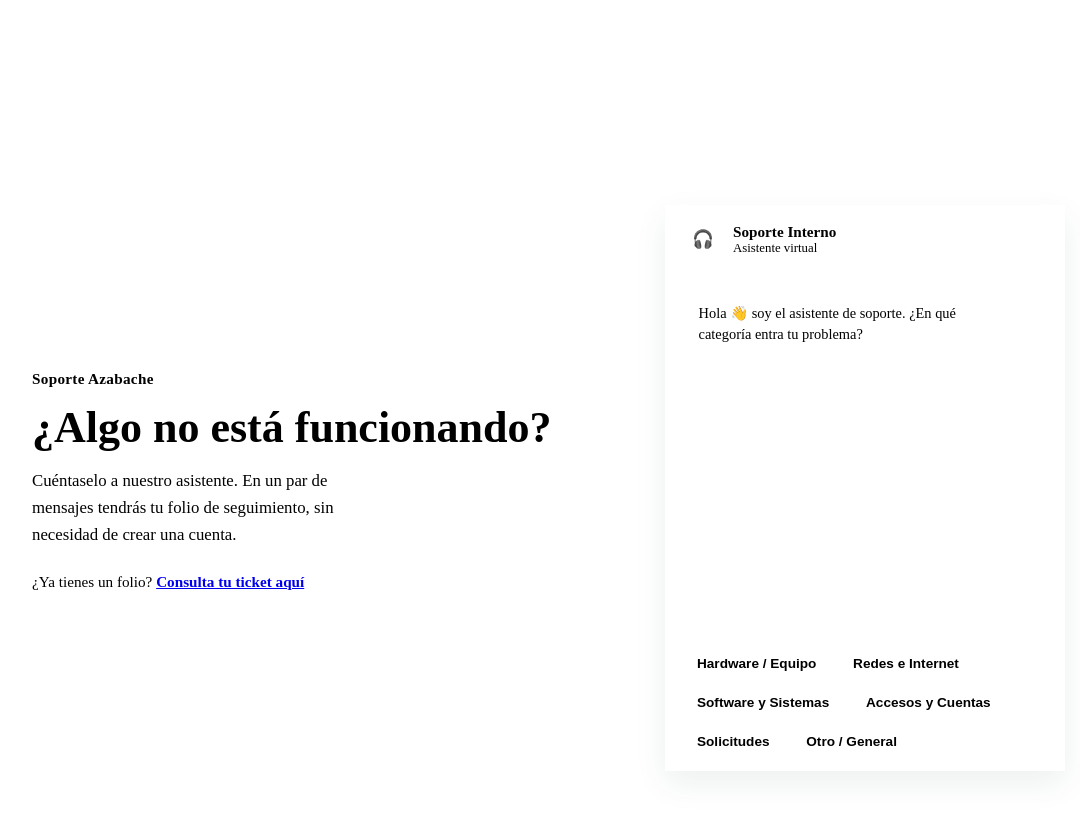
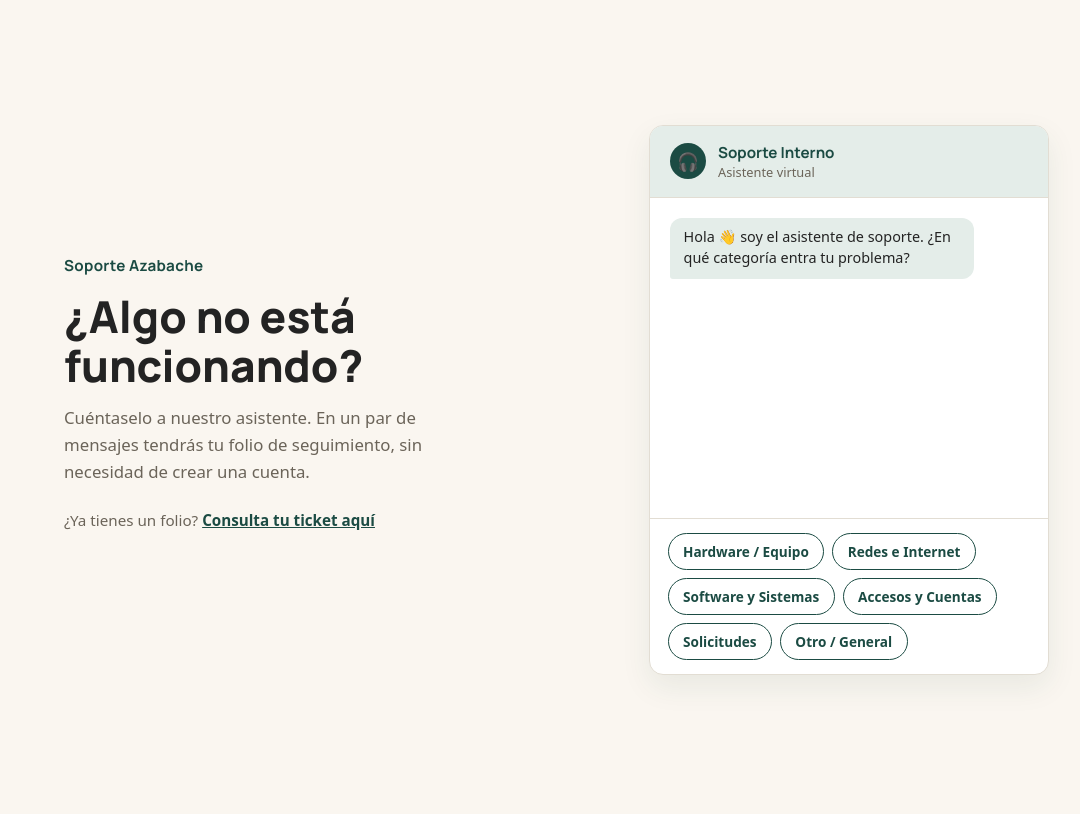
Before and after one commit to spideymauro/sistema-tickets, a Next.js app in the folder frontend/: page / in a window 1280 px wide. Shown: the top 814 px of the page, without its empty margins (58-1138 px from the left). Built offline with nearby package versions, Linux system fonts and the light colour scheme; no server answers.

Commit message:
Add files via upload

```diff
--- /dev/null
+++ b/frontend/app/layout.js
@@ -0,0 +1,21 @@
+import './globals.css';
+
+export const metadata = {
+  title: 'Soporte Interno',
+  description: 'Sistema de tickets de soporte técnico',
+};
+
+export default function RootLayout({ children }) {
+  return (
+    <html lang="es">
+      <head>
+        <link rel="preconnect" href="https://fonts.googleapis.com" />
+        <link
+          href="https://fonts.googleapis.com/css2?family=Manrope:wght@500;700;800&display=swap"
+          rel="stylesheet"
+        />
+      </head>
+      <body>{children}</body>
+    </html>
+  );
+}
```
